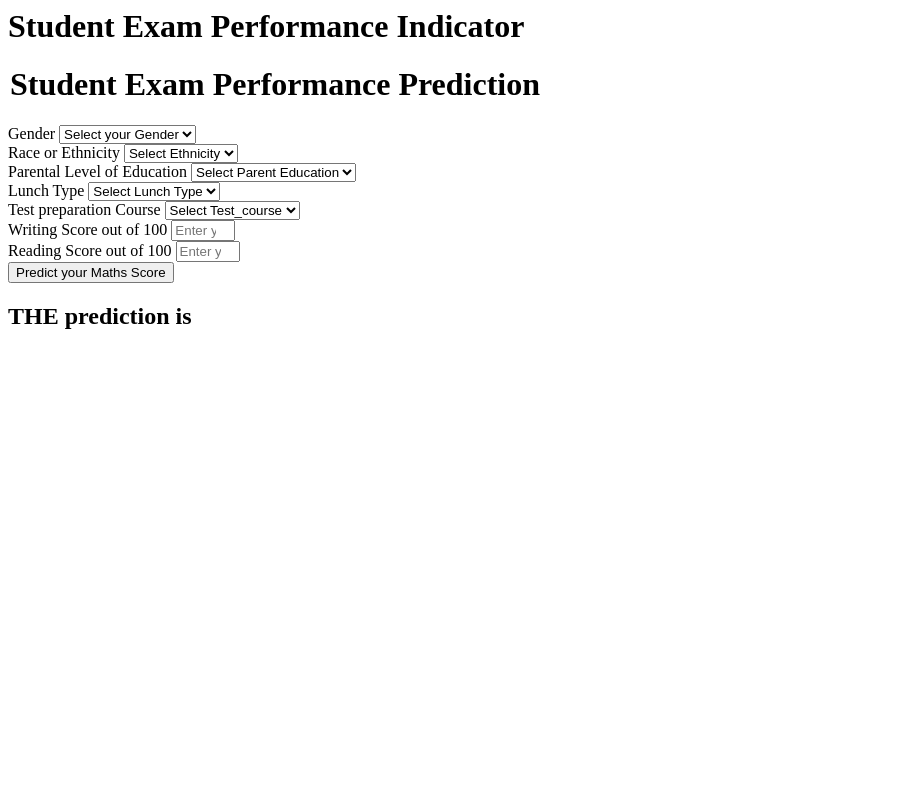
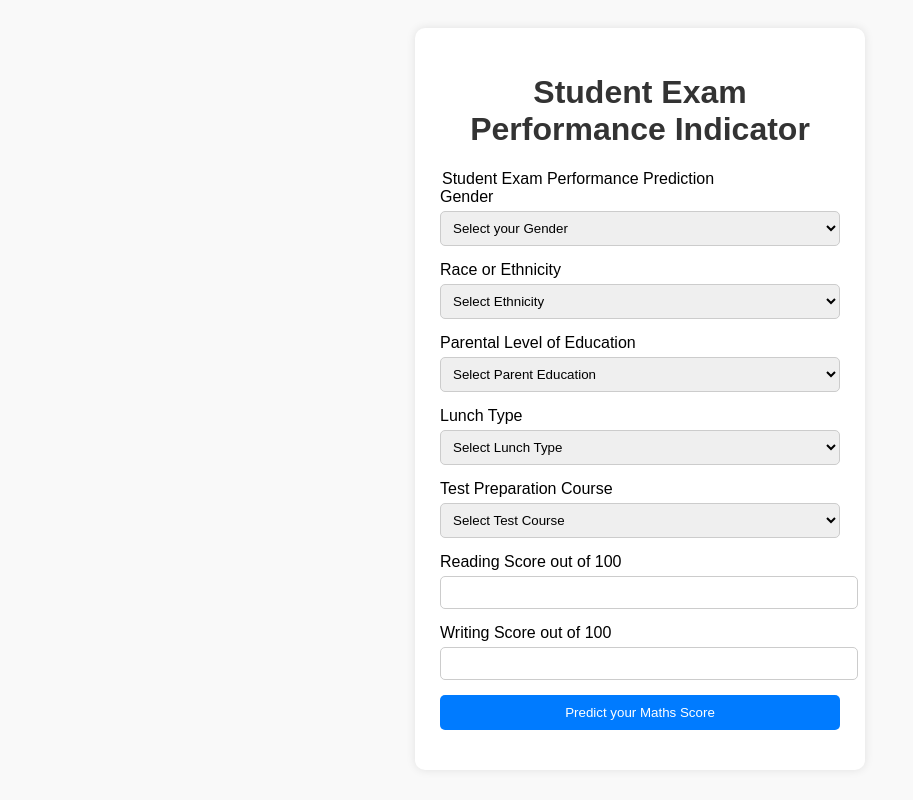
Before and after one commit to MOHAMMAD-SAIF1/Student-Performance-Indicator, a Flask app: page /predictdata in a window 1280 px wide. Shown: the whole page, without its empty margins (0-913 px from the left). Run offline with Flask 3, Linux system fonts and the light colour scheme.

Commit message:
Prediction Done

```diff
--- a/src/pipeline/predict_pipeline.py
+++ b/src/pipeline/predict_pipeline.py
@@ -11,7 +11,7 @@ class PredictPipeline:
     def predict(self,features):
          try:
             model_path='artifacts\model.pkl'
-            preprocessor_path='artifacts\preprocessor.pkl'
+            preprocessor_path='artifacts\proprocessor.pkl'
             model=load_object(file_path=model_path)
             preprocessor=load_object(file_path=preprocessor_path)
             data_scaled=preprocessor.transform(features)
--- a/templates/home.html
+++ b/templates/home.html
@@ -1,111 +1,130 @@
-<html>
+<!DOCTYPE html>
+<html lang="en">
+<head>
+    <meta charset="UTF-8">
+    <title>Student Exam Performance Indicator</title>
+    <style>
+        body {
+            font-family: Arial, sans-serif;
+            padding: 20px;
+            background: #f9f9f9;
+        }
+        .login {
+            background: white;
+            padding: 25px;
+            border-radius: 10px;
+            box-shadow: 0 0 10px rgba(0,0,0,0.1);
+            width: 400px;
+            margin: 0 auto;
+        }
+        h1 { text-align: center; color: #333; }
+        .mb-3 { margin-bottom: 15px; }
+        label { display: block; margin-bottom: 5px; }
+        select, input {
+            width: 100%;
+            padding: 8px;
+            border-radius: 5px;
+            border: 1px solid #ccc;
+        }
+        .btn {
+            width: 100%;
+            background: #007bff;
+            color: white;
+            border: none;
+            padding: 10px;
+            border-radius: 5px;
+            cursor: pointer;
+        }
+        .btn:hover { background: #0056b3; }
+        .result {
+            margin-top: 20px;
+            background: #e3f2fd;
+            padding: 15px;
+            border-radius: 10px;
+            text-align: center;
+            font-size: 18px;
+        }
+    </style>
+</head>
 <body>
     <div class="login">
         <h1>Student Exam Performance Indicator</h1>
 
         <form action="{{ url_for('predict_datapoint')}}" method="post">
-        <h1>
             <legend>Student Exam Performance Prediction</legend>
-        </h1>
+
             <div class="mb-3">
-            <label class="form-label">Gender</label>
-            <select class="form-control" name="gender" placeholder="Enter you Gender" required>
-                <option class="placeholder" selected disabled value="">Select your Gender</option>
-                <option value="male">
-                    Male
-                </option>
-                <option value="female">
-                    Female
-                </option>
+                <label>Gender</label>
+                <select name="gender" required>
+                    <option selected disabled value="">Select your Gender</option>
+                    <option value="male">Male</option>
+                    <option value="female">Female</option>
                 </select>
             </div>
+
             <div class="mb-3">
-            <label class="form-label">Race or Ethnicity</label>
-            <select class="form-control" name="ethnicity" placeholder="Enter you ethnicity" required>
-                <option class="placeholder" selected disabled value="">Select Ethnicity</option>
-                <option value="group A">
-                    Group A
-                </option>
-                <option value="group B">
-                    Group B
-                </option>
-                <option value="group C">
-                    Group C
-                </option>
-                <option value="group D">
-                    Group D
-                </option>
-                <option value="group E">
-                    Group E
-                </option>
+                <label>Race or Ethnicity</label>
+                <select name="ethnicity" required>
+                    <option selected disabled value="">Select Ethnicity</option>
+                    <option value="group A">Group A</option>
+                    <option value="group B">Group B</option>
+                    <option value="group C">Group C</option>
+                    <option value="group D">Group D</option>
+                    <option value="group E">Group E</option>
                 </select>
             </div>
+
             <div class="mb-3">
-            <label class="form-label">Parental Level of Education</label>
-            <select class="form-control" name="parental_level_of_education"
-                placeholder="Enter you Parent Education" required>
-                <option class="placeholder" selected disabled value="">Select Parent Education</option>
-                <option value="associate's degree">
-                    associate's degree
-                </option>
-                <option value="bachelor's degree">
-                    bachelor's degree
-                </option>
-                <option value="high school">
-                    high school
-                </option>
-                <option value="master's degree">
-                    master's degree
-                </option>
-                <option value="some college">
-                    some college
-                </option>
-                <option value="some high school">
-                    some high school
-                </option>
+                <label>Parental Level of Education</label>
+                <select name="parental_level_of_education" required>
+                    <option selected disabled value="">Select Parent Education</option>
+                    <option value="associate's degree">Associate's degree</option>
+                    <option value="bachelor's degree">Bachelor's degree</option>
+                    <option value="high school">High school</option>
+                    <option value="master's degree">Master's degree</option>
+                    <option value="some college">Some college</option>
+                    <option value="some high school">Some high school</option>
                 </select>
             </div>
+
             <div class="mb-3">
-            <label class="form-label">Lunch Type</label>
-            <select class="form-control" name="lunch" placeholder="Enter you Lunch" required>
-                <option class="placeholder" selected disabled value="">Select Lunch Type</option>
-                <option value="free/reduced">
-                    free/reduced
-                </option>
-                <option value="standard">
-                    standard
-                </option>
+                <label>Lunch Type</label>
+                <select name="lunch" required>
+                    <option selected disabled value="">Select Lunch Type</option>
+                    <option value="free/reduced">Free/Reduced</option>
+                    <option value="standard">Standard</option>
                 </select>
             </div>
+
             <div class="mb-3">
-            <label class="form-label">Test preparation Course</label>
-            <select class="form-control" name="test_preparation_course" placeholder="Enter you Course"
-                required>
-                <option class="placeholder" selected disabled value="">Select Test_course</option>
-                <option value="none">
-                    None
-                </option>
-                <option value="completed">
-                    Completed
-                </option>
+                <label>Test Preparation Course</label>
+                <select name="test_preparation_course" required>
+                    <option selected disabled value="">Select Test Course</option>
+                    <option value="none">None</option>
+                    <option value="completed">Completed</option>
                 </select>
             </div>
+
             <div class="mb-3">
-            <label class="form-label">Writing Score out of 100</label>
-            <input class="form-control" type="number" name="reading_score"
-                placeholder="Enter your Reading score" min='0' max='100' />
+                <label>Reading Score out of 100</label>
+                <input type="number" name="reading_score" min="0" max="100" required>
             </div>
+
             <div class="mb-3">
-            <label class="form-label">Reading Score out of 100</label>
-            <input class="form-control" type="number" name="writing_score"
-                placeholder="Enter your Reading Score" min='0' max='100' />
+                <label>Writing Score out of 100</label>
+                <input type="number" name="writing_score" min="0" max="100" required>
             </div>
+
             <div class="mb-3">
-            <input class="btn btn-primary" type="submit" value="Predict your Maths Score" required />
+                <input class="btn" type="submit" value="Predict your Maths Score">
             </div>
         </form>
-    <h2>
-       THE  prediction is {{results}}
-    </h2>
-   <body>
+
+        {% if results is defined %}
+        <div class="result">
+            <strong>Predicted Math Score:</strong> {{ results }}
+        </div>
+        {% endif %}
+    </div>
+</body>
 </html>
```
Lines whose indentation alone changed are shown as unchanged.
